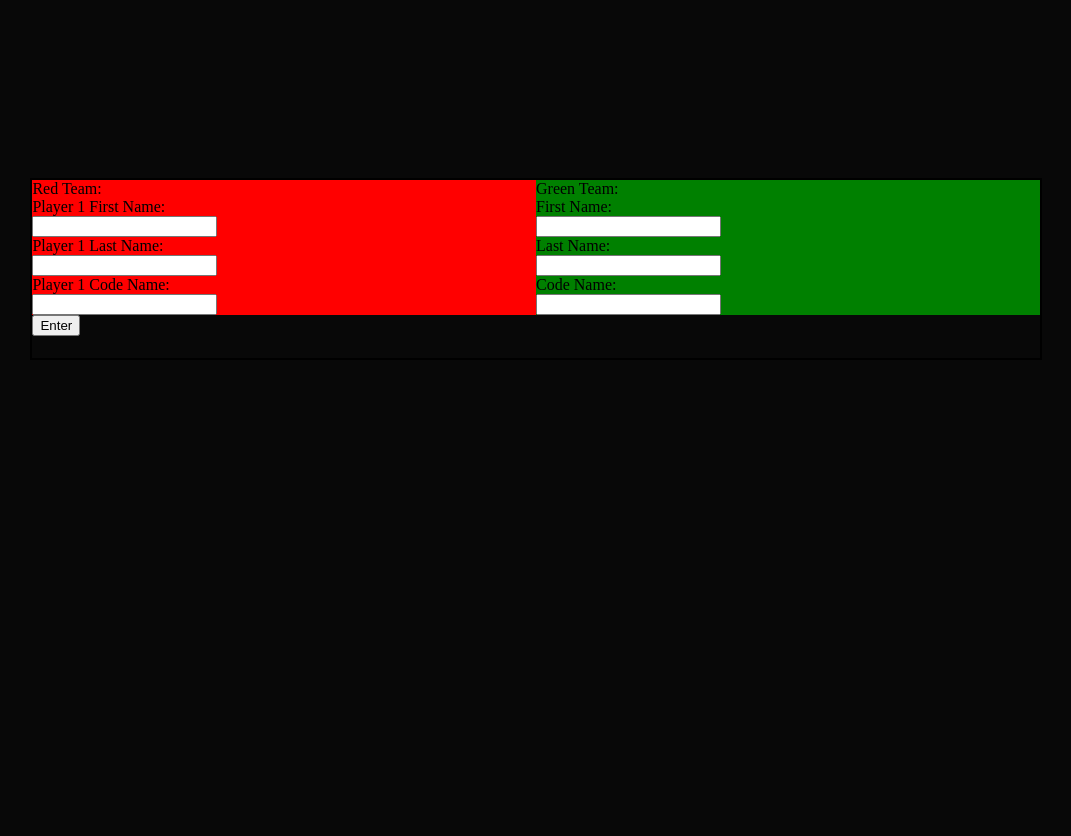
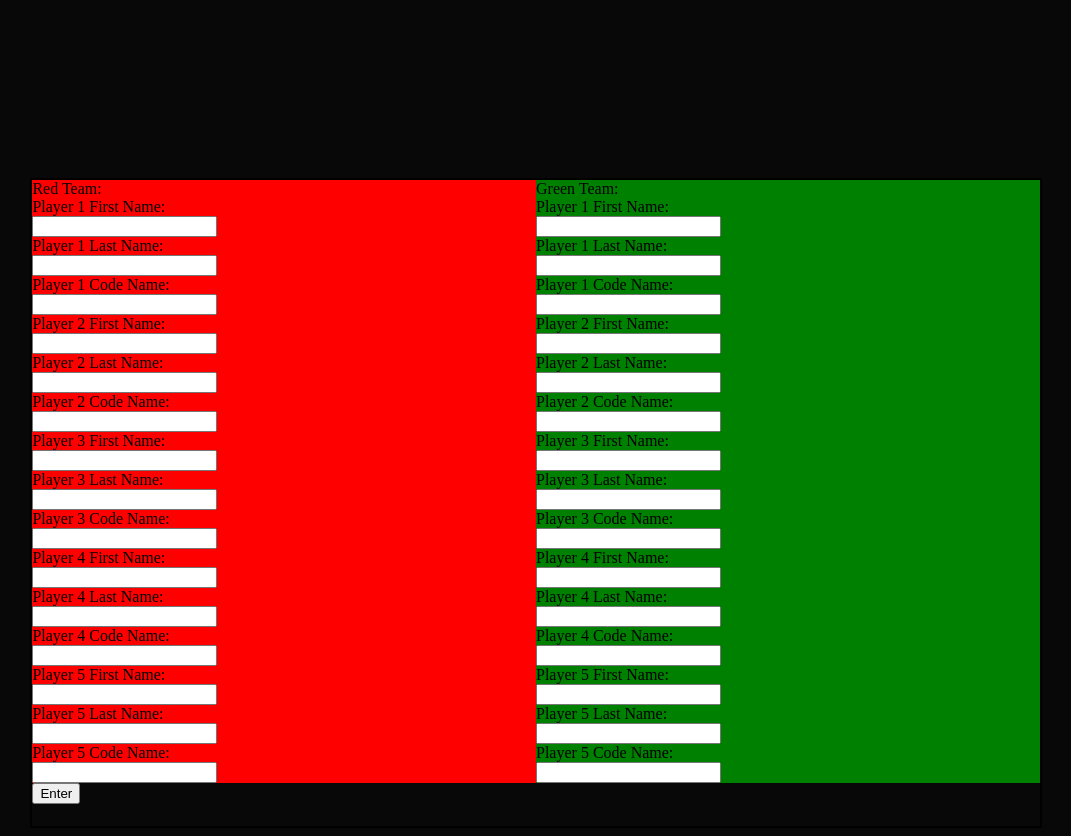
Before and after one commit to FlynnByReference/CSCE-3513-2022-Project, a Flask app: page /game in a window 1280 px wide. Shown: the part 264-1100 px from the top of the page, without its empty margins (104-1175 px from the left). Before the commit the page ends 600 px from the top, so only its background shows below. Run offline with Flask 2, Linux system fonts and the light colour scheme.

Commit message:
Updated splitPlayer
Added 5 players to each side.  Working on adding arrays for them

```diff
--- a/templates/splitPlayers.html
+++ b/templates/splitPlayers.html
@@ -23,33 +23,93 @@
       <label for="redc1"> Player 1 Code Name:</label>
       <input id="redc1" namec1="cName1" type="text" value="">
 
-      <!-- <label for="redf2"> Player 2 First Name:</label>
+      <label for="redf2"> Player 2 First Name:</label>
       <input id="redf2" namef1="fName2" type="text" value="">
 
       <label for="redl2"> Player 2 Last Name:</label>
-      <input id="redl2" namel1="lName2" type="text" value="">-->
+      <input id="redl2" namel1="lName2" type="text" value="">
 
-      <!-- <input id="red2" name="red2" type="text" value="">
-      <input id="red3" name="red3" type="text" value="">
-      <input id="red4" name="red4" type="text" value="">
-      <input id="red5" name="red5" type="text" value=""> -->
+      <label for="redc2"> Player 2 Code Name:</label>
+      <input id="redc2" namec1="cName2" type="text" value="">
+
+      <label for="redf3"> Player 3 First Name:</label>
+      <input id="redf3" namef1="fName3" type="text" value="">
+
+      <label for="redl3"> Player 3 Last Name:</label>
+      <input id="redl3" namel1="lName3" type="text" value="">
+
+      <label for="redc3"> Player 3 Code Name:</label>
+      <input id="redc3" namec1="cName3" type="text" value="">
+
+      <label for="redf4"> Player 4 First Name:</label>
+      <input id="redf4" namef1="fName4" type="text" value="">
+
+      <label for="redl4"> Player 4 Last Name:</label>
+      <input id="redl4" namel1="lName4" type="text" value="">
+
+      <label for="redc4"> Player 4 Code Name:</label>
+      <input id="redc4" namec1="cName4" type="text" value="">
+
+      <label for="redf5"> Player 5 First Name:</label>
+      <input id="redf5" namef1="fName5" type="text" value="">
+
+      <label for="redl5"> Player 5 Last Name:</label>
+      <input id="redl5" namel1="lName5" type="text" value="">
+
+      <label for="redc5"> Player 5 Code Name:</label>
+      <input id="redc5" namec1="cName5" type="text" value="">
+
+
   </div>
 
   <div class="col2">
       <label for="field2">Green Team:</label>
 
-      <label for="greenf1"> First Name:</label>
+      <label for="greenf1"> Player 1 First Name:</label>
       <input id="greenf1" name="fName1" type="text" value="">
 
-      <label for="greenl1"> Last Name:</label>
+      <label for="greenl1"> Player 1 Last Name:</label>
       <input id="greenl1" name="lName1" type="text" value="">
 
-      <label for="greenc1"> Code Name:</label>
+      <label for="greenc1"> Player 1 Code Name:</label>
       <input id="greenc1" name="cName1" type="text" value="">
 
-      <!-- <input id="green2" name="green2" type="text" value="">
-      <input id="green3" name="green3" type="text" value="">
-      <input id="green4" name="green4" type="text" value=""> -->
+      <label for="greenf2"> Player 2 First Name:</label>
+      <input id="greenf2" name="fName2" type="text" value="">
+
+      <label for="greenl2"> Player 2 Last Name:</label>
+      <input id="greenl2" name="lName2" type="text" value="">
+
+      <label for="greenc2"> Player 2 Code Name:</label>
+      <input id="greenc2" name="cName2" type="text" value="">
+
+      <label for="greenf3"> Player 3 First Name:</label>
+      <input id="greenf3" name="fName3" type="text" value="">
+
+      <label for="greenl3"> Player 3 Last Name:</label>
+      <input id="greenl3" name="lName3" type="text" value="">
+
+      <label for="greenc3"> Player 3 Code Name:</label>
+      <input id="greenc3" name="cName3" type="text" value="">
+
+      <label for="greenf4"> Player 4 First Name:</label>
+      <input id="greenf4" name="fName4" type="text" value="">
+
+      <label for="greenl4"> Player 4 Last Name:</label>
+      <input id="greenl4" name="lName4" type="text" value="">
+
+      <label for="greenc4"> Player 4 Code Name:</label>
+      <input id="greenc4" name="cName4" type="text" value="">
+
+      <label for="greenf5"> Player 5 First Name:</label>
+      <input id="greenf5" name="fName5" type="text" value="">
+
+      <label for="greenl5"> Player 5 Last Name:</label>
+      <input id="greenl4" name="lName4" type="text" value="">
+
+      <label for="greenc5"> Player 5 Code Name:</label>
+      <input id="greenc5" name="cName5" type="text" value="">
+
   </div>
   <input type="button" value="Enter" onclick="myPlayers(this.form)"><br>
   <h4 id='description'></h4>
@@ -67,10 +127,25 @@
   var redPlayerLastName1 = form.redl1.value;
   var redPlayerCodeName1 = form.redc1.value;
 
-  // var redPlayerID2 = 2;
-  // var redPlayerFirstName2 = form.redf2.value;
-  // var redPlayerLastName2 = form.redl2.value;
-  // var redPlayerCodeName2 = form.redc2.value;
+  var redPlayerID2 = 2;
+  var redPlayerFirstName2 = form.redf2.value;
+  var redPlayerLastName2 = form.redl2.value;
+  var redPlayerCodeName2 = form.redc2.value;
+
+  var redPlayerID2 = 3;
+  var redPlayerFirstName3 = form.redf3.value;
+  var redPlayerLastName3 = form.redl3.value;
+  var redPlayerCodeName3 = form.redc3.value;
+
+  var redPlayerID2 = 4;
+  var redPlayerFirstName4 = form.redf4.value;
+  var redPlayerLastName4 = form.redl4.value;
+  var redPlayerCodeName4 = form.redc4.value;
+
+  var redPlayerID2 = 5;
+  var redPlayerFirstName5 = form.redf5.value;
+  var redPlayerLastName5 = form.redl5.value;
+  var redPlayerCodeName5 = form.redc5.value;
 
 
   // var redPlayer2 = form.red2.value;
@@ -84,6 +159,26 @@
   var greenPlayerLastName1 = form.greenl1.value;
   var greenPlayerCodeName1 = form.greenc1.value;
 
+  var greenPlayerID1 = 7;
+  var greenPlayerFirstName2 = form.greenf2.value;
+  var greenPlayerLastName2 = form.greenl2.value;
+  var greenPlayerCodeName2 = form.greenc2.value;
+
+  var greenPlayerID1 = 8;
+  var greenPlayerFirstName3 = form.greenf3.value;
+  var greenPlayerLastName3 = form.greenl3.value;
+  var greenPlayerCodeName3 = form.greenc3.value;
+
+  var greenPlayerID1 = 9;
+  var greenPlayerFirstName4 = form.greenf4.value;
+  var greenPlayerLastName4 = form.greenl4.value;
+  var greenPlayerCodeName4 = form.greenc4.value;
+
+  var greenPlayerID1 = 10;
+  var greenPlayerFirstName5 = form.greenf5.value;
+  var greenPlayerLastName5 = form.greenl5.value;
+  var greenPlayerCodeName5 = form.greenc5.value;
+
   //Creates array for first red player
   var redData = {
     redplayerID1 : redPlayerID1,
@@ -92,12 +187,26 @@
     redcodeName1: redPlayerCodeName1
   };
 
+  var redData = {
+    redplayerID2 : redPlayerID2,
+    redfirstName2: redPlayerFirstName2,
+    redlastName2: redPlayerLastName2,
+    redcodeName2: redPlayerCodeName2
+  };
+
   //Creates array for first green player
   var greenData = {
     greenplayerID1 : greenPlayerID1,
     greenplayerfirstname1: greenPlayerFirstName1,
     greenplayerlastname1: greenPlayerLastName1,
     greenplayercodename1: greenPlayerCodeName1
+  };
+
+  var greenData = {
+    greenplayerID2 : greenPlayerID2,
+    greenplayerfirstname2: greenPlayerFirstName2,
+    greenplayerlastname2: greenPlayerLastName2,
+    greenplayercodename2: greenPlayerCodeName2
   };
 
   //Puts green and red players into together
```
